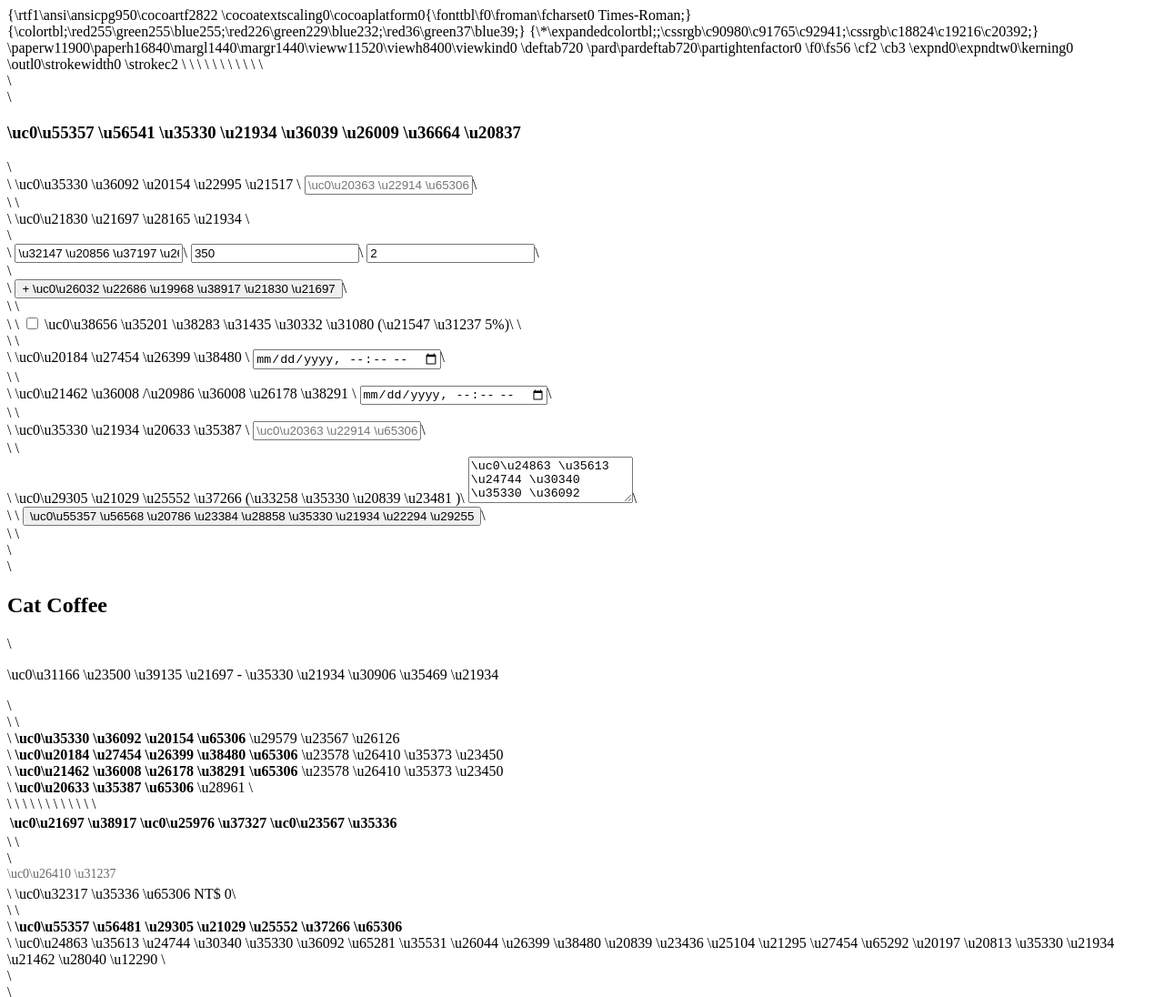
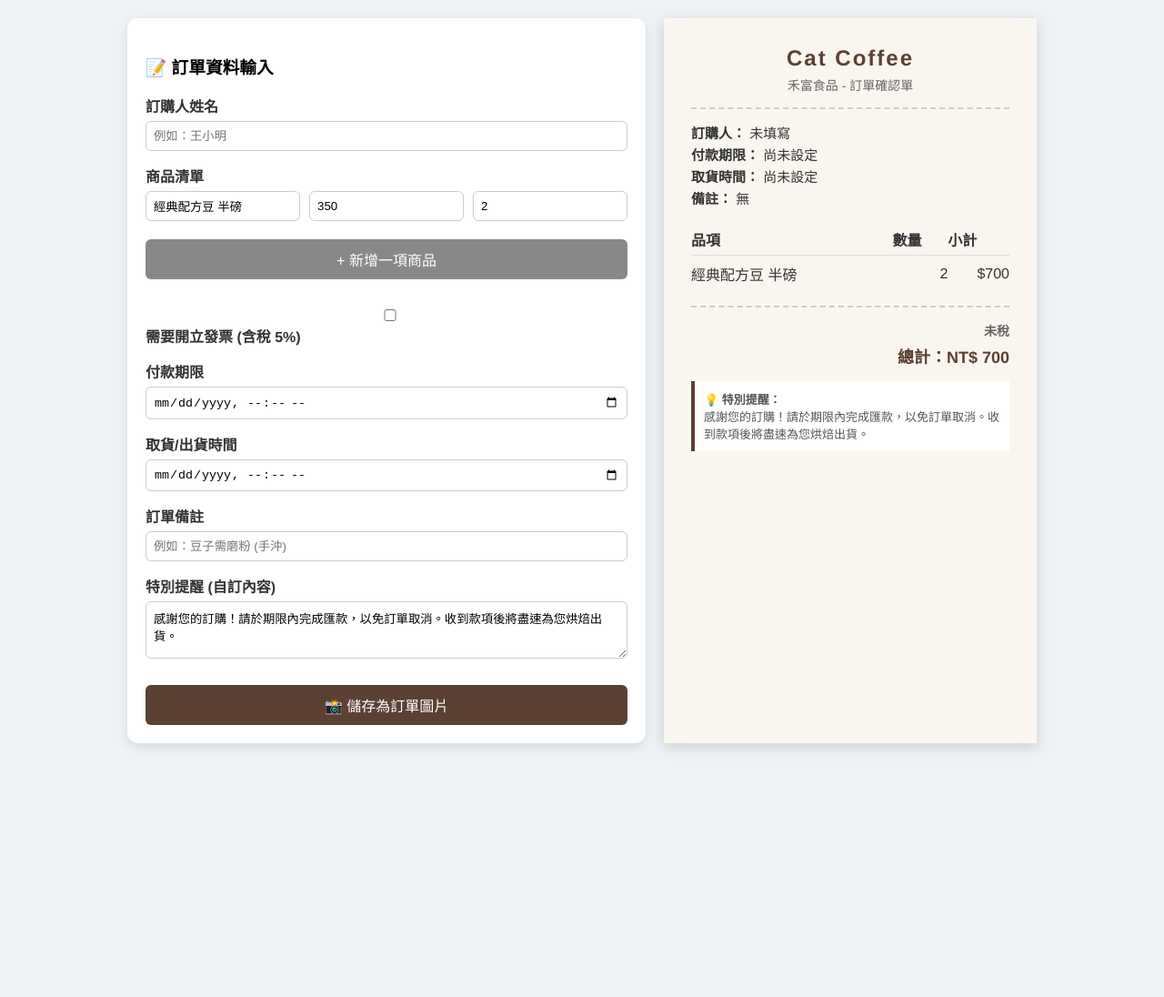
Before and after one commit to joan3488hif/cat-coffee-order, a plain HTML site: page index.html in a window 1280 px wide. Shown: the top 1096 px of the page at 91% size. After the commit the page ends 837 px from the top, so only its background shows below. Drawn offline with nearby package versions, Linux system fonts and the light colour scheme.

Commit message:
Update index.html

```diff
--- a/index.html
+++ b/index.html
@@ -1,265 +1,256 @@
-{\rtf1\ansi\ansicpg950\cocoartf2822
-\cocoatextscaling0\cocoaplatform0{\fonttbl\f0\froman\fcharset0 Times-Roman;}
-{\colortbl;\red255\green255\blue255;\red226\green229\blue232;\red36\green37\blue39;}
-{\*\expandedcolortbl;;\cssrgb\c90980\c91765\c92941;\cssrgb\c18824\c19216\c20392;}
-\paperw11900\paperh16840\margl1440\margr1440\vieww11520\viewh8400\viewkind0
-\deftab720
-\pard\pardeftab720\partightenfactor0
+<!DOCTYPE html>
+<html lang="zh-TW">
+<head>
+<meta charset="UTF-8">
+<meta name="viewport" content="width=device-width, initial-scale=1.0">
+<title>Cat Coffee 訂單確認系統</title>
+<script src="https://cdnjs.cloudflare.com/ajax/libs/html2canvas/1.4.1/html2canvas.min.js"></script>
+<style>
+  :root {
+    --brand-color: #5c4033; /* 咖啡色系 */
+    --bg-color: #f9f6f0;
+  }
+  body {
+    font-family: 'Helvetica Neue', Arial, 'LiHei Pro', sans-serif;
+    background-color: #eef2f5;
+    margin: 0;
+    padding: 20px;
+    display: flex;
+    flex-direction: column;
+    align-items: center;
+  }
+  .app-container {
+    display: flex;
+    flex-wrap: wrap;
+    gap: 20px;
+    max-width: 1000px;
+    width: 100%;
+    justify-content: center;
+  }
+  /* 控制面板樣式 */
+  .control-panel {
+    background: white;
+    padding: 20px;
+    border-radius: 12px;
+    box-shadow: 0 4px 12px rgba(0,0,0,0.1);
+    flex: 1;
+    min-width: 300px;
+  }
+  .form-group { margin-bottom: 15px; }
+  .form-group label { display: block; margin-bottom: 5px; font-weight: bold; color: #333; }
+  .form-group input, .form-group textarea {
+    width: 100%; padding: 8px; border: 1px solid #ccc; border-radius: 6px; box-sizing: border-box;
+  }
+  .item-row { display: flex; gap: 10px; margin-bottom: 10px; }
+  .item-row input { flex: 1; }
 
-\f0\fs56 \cf2 \cb3 \expnd0\expndtw0\kerning0
-\outl0\strokewidth0 \strokec2 <!DOCTYPE html>\
-<html lang="zh-TW">\
-<head>\
-<meta charset="UTF-8">\
-<meta name="viewport" content="width=device-width, initial-scale=1.0">\
-<title>Cat Coffee \uc0\u35330 \u21934 \u30906 \u35469 \u31995 \u32113 </title>\
-<script src="https://cdnjs.cloudflare.com/ajax/libs/html2canvas/1.4.1/html2canvas.min.js"></script>\
-<style>\
-  :root \{\
-    --brand-color: #5c4033; /* \uc0\u21654 \u21857 \u33394 \u31995  */\
-    --bg-color: #f9f6f0;\
-  \}\
-  body \{\
-    font-family: 'Helvetica Neue', Arial, 'LiHei Pro', sans-serif;\
-    background-color: #eef2f5;\
-    margin: 0;\
-    padding: 20px;\
-    display: flex;\
-    flex-direction: column;\
-    align-items: center;\
-  \}\
-  .app-container \{\
-    display: flex;\
-    flex-wrap: wrap;\
-    gap: 20px;\
-    max-width: 1000px;\
-    width: 100%;\
-    justify-content: center;\
-  \}\
-  /* \uc0\u25511 \u21046 \u38754 \u26495 \u27171 \u24335  */\
-  .control-panel \{\
-    background: white;\
-    padding: 20px;\
-    border-radius: 12px;\
-    box-shadow: 0 4px 12px rgba(0,0,0,0.1);\
-    flex: 1;\
-    min-width: 300px;\
-  \}\
-  .form-group \{ margin-bottom: 15px; \}\
-  .form-group label \{ display: block; margin-bottom: 5px; font-weight: bold; color: #333; \}\
-  .form-group input, .form-group textarea \{\
-    width: 100%; padding: 8px; border: 1px solid #ccc; border-radius: 6px; box-sizing: border-box;\
-  \}\
-  .item-row \{ display: flex; gap: 10px; margin-bottom: 10px; \}\
-  .item-row input \{ flex: 1; \}\
-  \
-  /* \uc0\u25910 \u25818 \u38928 \u35261 \u21345 \u29255 \u27171 \u24335  (\u35201 \u36681 \u25104 \u22294 \u29255 \u30340 \u21312 \u22495 ) */\
-  .receipt-preview \{\
-    background: var(--bg-color);\
-    padding: 30px;\
-    border-radius: 0px; /* \uc0\u27169 \u25836 \u30495 \u23526 \u26126 \u32048  */\
-    box-shadow: 0 4px 15px rgba(0,0,0,0.15);\
-    width: 350px;\
-    color: #333;\
-    position: relative;\
-  \}\
-  .receipt-header \{ text-align: center; border-bottom: 2px dashed #ccc; padding-bottom: 15px; margin-bottom: 15px; \}\
-  .receipt-header h2 \{ margin: 0; color: var(--brand-color); letter-spacing: 2px; \}\
-  .receipt-header p \{ margin: 5px 0 0; font-size: 14px; color: #666; \}\
-  .receipt-section \{ margin-bottom: 15px; font-size: 15px; line-height: 1.6; \}\
-  .receipt-table \{ width: 100%; border-collapse: collapse; margin-bottom: 15px; \}\
-  .receipt-table th \{ text-align: left; border-bottom: 1px solid #ddd; padding: 5px 0; \}\
-  .receipt-table td \{ padding: 8px 0; \}\
-  .text-right \{ text-align: right; \}\
-  .total-section \{ border-top: 2px dashed #ccc; padding-top: 15px; text-align: right; font-size: 18px; font-weight: bold; color: var(--brand-color); \}\
-  .footer-notes \{ font-size: 13px; color: #555; background: #fff; padding: 10px; border-left: 4px solid var(--brand-color); margin-top: 15px; \}\
-\
-  button \{\
-    background-color: var(--brand-color); color: white; border: none; padding: 10px 20px;\
-    border-radius: 6px; cursor: pointer; width: 100%; font-size: 16px; margin-top: 10px;\
-  \}\
-  button:hover \{ background-color: #4a332a; \}\
-  .btn-secondary \{ background-color: #888; margin-bottom: 15px;\}\
-</style>\
-</head>\
-<body>\
-\
-<div class="app-container">\
-  <div class="control-panel">\
-    <h3>\uc0\u55357 \u56541  \u35330 \u21934 \u36039 \u26009 \u36664 \u20837 </h3>\
-    <div class="form-group">\
-      <label>\uc0\u35330 \u36092 \u20154 \u22995 \u21517 </label>\
-      <input type="text" id="input-name" placeholder="\uc0\u20363 \u22914 \u65306 \u29579 \u23567 \u26126 " oninput="updatePreview()">\
-    </div>\
-    \
-    <div class="form-group">\
-      <label>\uc0\u21830 \u21697 \u28165 \u21934 </label>\
-      <div id="items-container">\
-        <div class="item-row">\
-          <input type="text" class="item-name" placeholder="\uc0\u21830 \u21697 \u21517 \u31281 " value="\u32147 \u20856 \u37197 \u26041 \u35910  \u21322 \u30917 " oninput="updatePreview()">\
-          <input type="number" class="item-price" placeholder="\uc0\u21934 \u20729 " value="350" oninput="updatePreview()">\
-          <input type="number" class="item-qty" placeholder="\uc0\u25976 \u37327 " value="2" oninput="updatePreview()">\
-        </div>\
-      </div>\
-      <button class="btn-secondary" onclick="addItemRow()">+ \uc0\u26032 \u22686 \u19968 \u38917 \u21830 \u21697 </button>\
-    </div>\
-\
-    <div class="form-group">\
-      <label>\
-        <input type="checkbox" id="input-tax" onchange="updatePreview()"> \uc0\u38656 \u35201 \u38283 \u31435 \u30332 \u31080  (\u21547 \u31237  5%)\
-      </label>\
-    </div>\
-\
-    <div class="form-group">\
-      <label>\uc0\u20184 \u27454 \u26399 \u38480 </label>\
-      <input type="datetime-local" id="input-pay-time" onchange="updatePreview()">\
-    </div>\
-    \
-    <div class="form-group">\
-      <label>\uc0\u21462 \u36008 /\u20986 \u36008 \u26178 \u38291 </label>\
-      <input type="datetime-local" id="input-pickup-time" onchange="updatePreview()">\
-    </div>\
-\
-    <div class="form-group">\
-      <label>\uc0\u35330 \u21934 \u20633 \u35387 </label>\
-      <input type="text" id="input-notes" placeholder="\uc0\u20363 \u22914 \u65306 \u35910 \u23376 \u38656 \u30952 \u31881  (\u25163 \u27798 )" oninput="updatePreview()">\
-    </div>\
-\
-    <div class="form-group">\
-      <label>\uc0\u29305 \u21029 \u25552 \u37266  (\u33258 \u35330 \u20839 \u23481 )</label>\
-      <textarea id="input-reminder" rows="3" oninput="updatePreview()">\uc0\u24863 \u35613 \u24744 \u30340 \u35330 \u36092 \u65281 \u35531 \u26044 \u26399 \u38480 \u20839 \u23436 \u25104 \u21295 \u27454 \u65292 \u20197 \u20813 \u35330 \u21934 \u21462 \u28040 \u12290 \u25910 \u21040 \u27454 \u38917 \u24460 \u23559 \u30433 \u36895 \u28858 \u24744 \u28888 \u28953 \u20986 \u36008 \u12290 </textarea>\
-    </div>\
-\
-    <button onclick="downloadReceipt()">\uc0\u55357 \u56568  \u20786 \u23384 \u28858 \u35330 \u21934 \u22294 \u29255 </button>\
-  </div>\
-\
-  <div class="receipt-preview" id="receipt-card">\
-    <div class="receipt-header">\
-      <h2>Cat Coffee</h2>\
-      <p>\uc0\u31166 \u23500 \u39135 \u21697  - \u35330 \u21934 \u30906 \u35469 \u21934 </p>\
-    </div>\
-    \
-    <div class="receipt-section">\
-      <strong>\uc0\u35330 \u36092 \u20154 \u65306 </strong> <span id="prev-name">\u29579 \u23567 \u26126 </span><br>\
-      <strong>\uc0\u20184 \u27454 \u26399 \u38480 \u65306 </strong> <span id="prev-pay-time">\u23578 \u26410 \u35373 \u23450 </span><br>\
-      <strong>\uc0\u21462 \u36008 \u26178 \u38291 \u65306 </strong> <span id="prev-pickup-time">\u23578 \u26410 \u35373 \u23450 </span><br>\
-      <strong>\uc0\u20633 \u35387 \u65306 </strong> <span id="prev-notes">\u28961 </span>\
-    </div>\
-\
-    <table class="receipt-table">\
-      <thead>\
-        <tr>\
-          <th>\uc0\u21697 \u38917 </th>\
-          <th class="text-right">\uc0\u25976 \u37327 </th>\
-          <th class="text-right">\uc0\u23567 \u35336 </th>\
-        </tr>\
-      </thead>\
-      <tbody id="prev-items">\
-        </tbody>\
-    </table>\
-\
-    <div class="total-section">\
-      <div style="font-size: 14px; color: #666; margin-bottom: 5px;" id="prev-tax-info">\uc0\u26410 \u31237 </div>\
-      \uc0\u32317 \u35336 \u65306 NT$ <span id="prev-total">0</span>\
-    </div>\
-\
-    <div class="footer-notes">\
-      <strong>\uc0\u55357 \u56481  \u29305 \u21029 \u25552 \u37266 \u65306 </strong><br>\
-      <span id="prev-reminder">\uc0\u24863 \u35613 \u24744 \u30340 \u35330 \u36092 \u65281 \u35531 \u26044 \u26399 \u38480 \u20839 \u23436 \u25104 \u21295 \u27454 \u65292 \u20197 \u20813 \u35330 \u21934 \u21462 \u28040 \u12290 </span>\
-    </div>\
-  </div>\
-</div>\
-\
-<script>\
-  // \uc0\u26684 \u24335 \u21270 \u26085 \u26399 \u26178 \u38291 \u30340 \u36628 \u21161 \u20989 \u24335 \
-  function formatDateTime(datetimeStr) \{\
-    if (!datetimeStr) return '\uc0\u23578 \u26410 \u35373 \u23450 ';\
-    const date = new Date(datetimeStr);\
-    return `$\{date.getFullYear()\}/$\{String(date.getMonth()+1).padStart(2,'0')\}/$\{String(date.getDate()).padStart(2,'0')\} $\{String(date.getHours()).padStart(2,'0')\}:$\{String(date.getMinutes()).padStart(2,'0')\}`;\
-  \}\
-\
-  // \uc0\u26032 \u22686 \u21830 \u21697 \u36664 \u20837 \u21015 \
-  function addItemRow() \{\
-    const container = document.getElementById('items-container');\
-    const row = document.createElement('div');\
-    row.className = 'item-row';\
-    row.innerHTML = `\
-      <input type="text" class="item-name" placeholder="\uc0\u21830 \u21697 \u21517 \u31281 " oninput="updatePreview()">\
-      <input type="number" class="item-price" placeholder="\uc0\u21934 \u20729 " oninput="updatePreview()">\
-      <input type="number" class="item-qty" placeholder="\uc0\u25976 \u37327 " value="1" oninput="updatePreview()">\
-    `;\
-    container.appendChild(row);\
-  \}\
-\
-  // \uc0\u21363 \u26178 \u26356 \u26032 \u38928 \u35261 \u21345 \u29255 \
-  function updatePreview() \{\
-    document.getElementById('prev-name').innerText = document.getElementById('input-name').value || '\uc0\u26410 \u22635 \u23531 ';\
-    document.getElementById('prev-pay-time').innerText = formatDateTime(document.getElementById('input-pay-time').value);\
-    document.getElementById('prev-pickup-time').innerText = formatDateTime(document.getElementById('input-pickup-time').value);\
-    document.getElementById('prev-notes').innerText = document.getElementById('input-notes').value || '\uc0\u28961 ';\
-    document.getElementById('prev-reminder').innerText = document.getElementById('input-reminder').value || '\uc0\u28961 ';\
-\
-    // \uc0\u35336 \u31639 \u21830 \u21697 \u33287 \u32317 \u20729 \
-    let subtotal = 0;\
-    const itemsTbody = document.getElementById('prev-items');\
-    itemsTbody.innerHTML = ''; \
-\
-    const itemNames = document.querySelectorAll('.item-name');\
-    const itemPrices = document.querySelectorAll('.item-price');\
-    const itemQtys = document.querySelectorAll('.item-qty');\
-\
-    for(let i = 0; i < itemNames.length; i++) \{\
-      const name = itemNames[i].value;\
-      const price = parseFloat(itemPrices[i].value) || 0;\
-      const qty = parseInt(itemQtys[i].value) || 0;\
-      \
-      if(name) \{\
-        const itemTotal = price * qty;\
-        subtotal += itemTotal;\
-        itemsTbody.innerHTML += `\
-          <tr>\
-            <td>$\{name\}</td>\
-            <td class="text-right">$\{qty\}</td>\
-            <td class="text-right">$$\{itemTotal\}</td>\
-          </tr>\
-        `;\
-      \}\
-    \}\
-\
-    // \uc0\u34389 \u29702 \u31237 \u37329 \
-    const isTaxed = document.getElementById('input-tax').checked;\
-    let finalTotal = subtotal;\
-    if(isTaxed) \{\
-      finalTotal = Math.round(subtotal * 1.05);\
-      document.getElementById('prev-tax-info').innerText = `\uc0\u21547 \u31237  (5%)`;\
-    \} else \{\
-      document.getElementById('prev-tax-info').innerText = `\uc0\u26410 \u31237 `;\
-    \}\
-\
-    document.getElementById('prev-total').innerText = finalTotal.toLocaleString();\
-  \}\
-\
-  // \uc0\u21295 \u20986 \u25104 \u22294 \u29255 \u21151 \u33021  (\u26680 \u24515 )\
-  function downloadReceipt() \{\
-    const receiptCard = document.getElementById('receipt-card');\
-    const customerName = document.getElementById('input-name').value || 'Customer';\
-    \
-    // \uc0\u20351 \u29992  html2canvas \u25130 \u22294 \
-    html2canvas(receiptCard, \{\
-      scale: 2, // \uc0\u25552 \u39640 \u22294 \u29255 \u35299 \u26512 \u24230 \u65292 \u35731 \u23383 \u39636 \u26356 \u28165 \u26224 \
-      backgroundColor: "#f9f6f0" \
-    \}).then(canvas => \{\
-      // \uc0\u24314 \u31435 \u19979 \u36617 \u36899 \u32080 \
-      const link = document.createElement('a');\
-      link.download = `CatCoffee_\uc0\u35330 \u21934 _$\{customerName\}.png`;\
-      link.href = canvas.toDataURL('image/png');\
-      link.click();\
-    \});\
-  \}\
-\
-  // \uc0\u21021 \u22987 \u21270 \u38928 \u35261 \
-  window.onload = updatePreview;\
-</script>\
-\
-</body>\
-</html>}
+  /* 收據預覽卡片樣式 (要轉成圖片的區域) */
+  .receipt-preview {
+    background: var(--bg-color);
+    padding: 30px;
+    border-radius: 0px; /* 模擬真實明細 */
+    box-shadow: 0 4px 15px rgba(0,0,0,0.15);
+    width: 350px;
+    color: #333;
+    position: relative;
+  }
+  .receipt-header { text-align: center; border-bottom: 2px dashed #ccc; padding-bottom: 15px; margin-bottom: 15px; }
+  .receipt-header h2 { margin: 0; color: var(--brand-color); letter-spacing: 2px; }
+  .receipt-header p { margin: 5px 0 0; font-size: 14px; color: #666; }
+  .receipt-section { margin-bottom: 15px; font-size: 15px; line-height: 1.6; }
+  .receipt-table { width: 100%; border-collapse: collapse; margin-bottom: 15px; }
+  .receipt-table th { text-align: left; border-bottom: 1px solid #ddd; padding: 5px 0; }
+  .receipt-table td { padding: 8px 0; }
+  .text-right { text-align: right; }
+  .total-section { border-top: 2px dashed #ccc; padding-top: 15px; text-align: right; font-size: 18px; font-weight: bold; color: var(--brand-color); }
+  .footer-notes { font-size: 13px; color: #555; background: #fff; padding: 10px; border-left: 4px solid var(--brand-color); margin-top: 15px; }
+
+  button {
+    background-color: var(--brand-color); color: white; border: none; padding: 10px 20px;
+    border-radius: 6px; cursor: pointer; width: 100%; font-size: 16px; margin-top: 10px;
+  }
+  button:hover { background-color: #4a332a; }
+  .btn-secondary { background-color: #888; margin-bottom: 15px;}
+</style>
+</head>
+<body>
+
+<div class="app-container">
+  <div class="control-panel">
+    <h3>📝 訂單資料輸入</h3>
+    <div class="form-group">
+      <label>訂購人姓名</label>
+      <input type="text" id="input-name" placeholder="例如：王小明" oninput="updatePreview()">
+    </div>
+
+    <div class="form-group">
+      <label>商品清單</label>
+      <div id="items-container">
+        <div class="item-row">
+          <input type="text" class="item-name" placeholder="商品名稱" value="經典配方豆 半磅" oninput="updatePreview()">
+          <input type="number" class="item-price" placeholder="單價" value="350" oninput="updatePreview()">
+          <input type="number" class="item-qty" placeholder="數量" value="2" oninput="updatePreview()">
+        </div>
+      </div>
+      <button class="btn-secondary" onclick="addItemRow()">+ 新增一項商品</button>
+    </div>
+
+    <div class="form-group">
+      <label>
+        <input type="checkbox" id="input-tax" onchange="updatePreview()"> 需要開立發票 (含稅 5%)
+      </label>
+    </div>
+
+    <div class="form-group">
+      <label>付款期限</label>
+      <input type="datetime-local" id="input-pay-time" onchange="updatePreview()">
+    </div>
+
+    <div class="form-group">
+      <label>取貨/出貨時間</label>
+      <input type="datetime-local" id="input-pickup-time" onchange="updatePreview()">
+    </div>
+
+    <div class="form-group">
+      <label>訂單備註</label>
+      <input type="text" id="input-notes" placeholder="例如：豆子需磨粉 (手沖)" oninput="updatePreview()">
+    </div>
+
+    <div class="form-group">
+      <label>特別提醒 (自訂內容)</label>
+      <textarea id="input-reminder" rows="3" oninput="updatePreview()">感謝您的訂購！請於期限內完成匯款，以免訂單取消。收到款項後將盡速為您烘焙出貨。</textarea>
+    </div>
+
+    <button onclick="downloadReceipt()">📸 儲存為訂單圖片</button>
+  </div>
+
+  <div class="receipt-preview" id="receipt-card">
+    <div class="receipt-header">
+      <h2>Cat Coffee</h2>
+      <p>禾富食品 - 訂單確認單</p>
+    </div>
+
+    <div class="receipt-section">
+      <strong>訂購人：</strong> <span id="prev-name">王小明</span><br>
+      <strong>付款期限：</strong> <span id="prev-pay-time">尚未設定</span><br>
+      <strong>取貨時間：</strong> <span id="prev-pickup-time">尚未設定</span><br>
+      <strong>備註：</strong> <span id="prev-notes">無</span>
+    </div>
+
+    <table class="receipt-table">
+      <thead>
+        <tr>
+          <th>品項</th>
+          <th class="text-right">數量</th>
+          <th class="text-right">小計</th>
+        </tr>
+      </thead>
+      <tbody id="prev-items">
+        </tbody>
+    </table>
+
+    <div class="total-section">
+      <div style="font-size: 14px; color: #666; margin-bottom: 5px;" id="prev-tax-info">未稅</div>
+      總計：NT$ <span id="prev-total">0</span>
+    </div>
+
+    <div class="footer-notes">
+      <strong>💡 特別提醒：</strong><br>
+      <span id="prev-reminder">感謝您的訂購！請於期限內完成匯款，以免訂單取消。</span>
+    </div>
+  </div>
+</div>
+
+<script>
+  // 格式化日期時間的輔助函式
+  function formatDateTime(datetimeStr) {
+    if (!datetimeStr) return '尚未設定';
+    const date = new Date(datetimeStr);
+    return `${date.getFullYear()}/${String(date.getMonth()+1).padStart(2,'0')}/${String(date.getDate()).padStart(2,'0')} ${String(date.getHours()).padStart(2,'0')}:${String(date.getMinutes()).padStart(2,'0')}`;
+  }
+
+  // 新增商品輸入列
+  function addItemRow() {
+    const container = document.getElementById('items-container');
+    const row = document.createElement('div');
+    row.className = 'item-row';
+    row.innerHTML = `
+      <input type="text" class="item-name" placeholder="商品名稱" oninput="updatePreview()">
+      <input type="number" class="item-price" placeholder="單價" oninput="updatePreview()">
+      <input type="number" class="item-qty" placeholder="數量" value="1" oninput="updatePreview()">
+    `;
+    container.appendChild(row);
+  }
+
+  // 即時更新預覽卡片
+  function updatePreview() {
+    document.getElementById('prev-name').innerText = document.getElementById('input-name').value || '未填寫';
+    document.getElementById('prev-pay-time').innerText = formatDateTime(document.getElementById('input-pay-time').value);
+    document.getElementById('prev-pickup-time').innerText = formatDateTime(document.getElementById('input-pickup-time').value);
+    document.getElementById('prev-notes').innerText = document.getElementById('input-notes').value || '無';
+    document.getElementById('prev-reminder').innerText = document.getElementById('input-reminder').value || '無';
+
+    // 計算商品與總價
+    let subtotal = 0;
+    const itemsTbody = document.getElementById('prev-items');
+    itemsTbody.innerHTML = '';
+
+    const itemNames = document.querySelectorAll('.item-name');
+    const itemPrices = document.querySelectorAll('.item-price');
+    const itemQtys = document.querySelectorAll('.item-qty');
+
+    for(let i = 0; i < itemNames.length; i++) {
+      const name = itemNames[i].value;
+      const price = parseFloat(itemPrices[i].value) || 0;
+      const qty = parseInt(itemQtys[i].value) || 0;
+
+      if(name) {
+        const itemTotal = price * qty;
+        subtotal += itemTotal;
+        itemsTbody.innerHTML += `
+          <tr>
+            <td>${name}</td>
+            <td class="text-right">${qty}</td>
+            <td class="text-right">$${itemTotal}</td>
+          </tr>
+        `;
+      }
+    }
+
+    // 處理稅金
+    const isTaxed = document.getElementById('input-tax').checked;
+    let finalTotal = subtotal;
+    if(isTaxed) {
+      finalTotal = Math.round(subtotal * 1.05);
+      document.getElementById('prev-tax-info').innerText = `含稅 (5%)`;
+    } else {
+      document.getElementById('prev-tax-info').innerText = `未稅`;
+    }
+
+    document.getElementById('prev-total').innerText = finalTotal.toLocaleString();
+  }
+
+  // 匯出成圖片功能 (核心)
+  function downloadReceipt() {
+    const receiptCard = document.getElementById('receipt-card');
+    const customerName = document.getElementById('input-name').value || 'Customer';
+
+    // 使用 html2canvas 截圖
+    html2canvas(receiptCard, {
+      scale: 2, // 提高圖片解析度，讓字體更清晰
+      backgroundColor: "#f9f6f0"
+    }).then(canvas => {
+      // 建立下載連結
+      const link = document.createElement('a');
+      link.download = `CatCoffee_訂單_${customerName}.png`;
+      link.href = canvas.toDataURL('image/png');
+      link.click();
+    });
+  }
+
+  // 初始化預覽
+  window.onload = updatePreview;
+</script>
+
+</body>
+</html>
```
